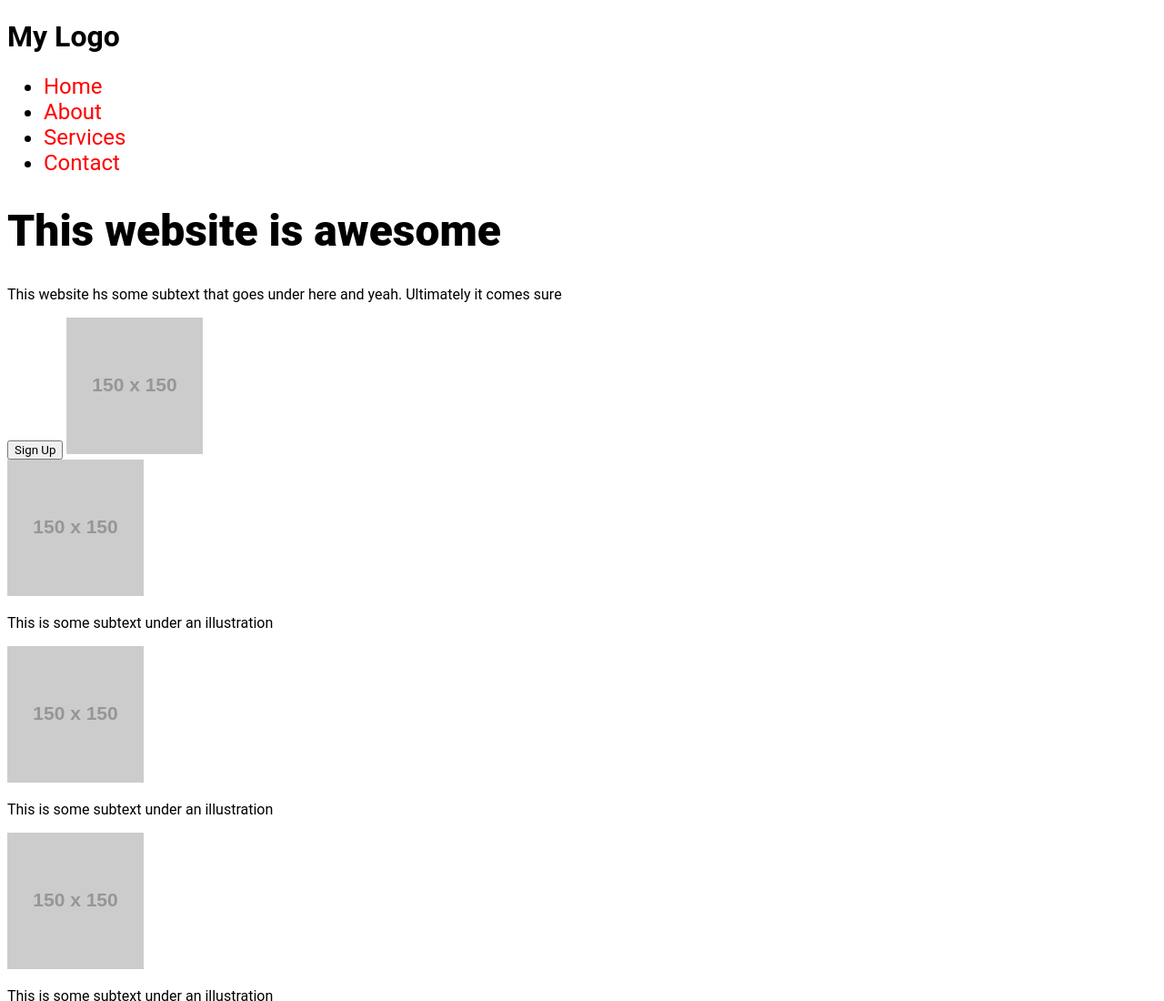
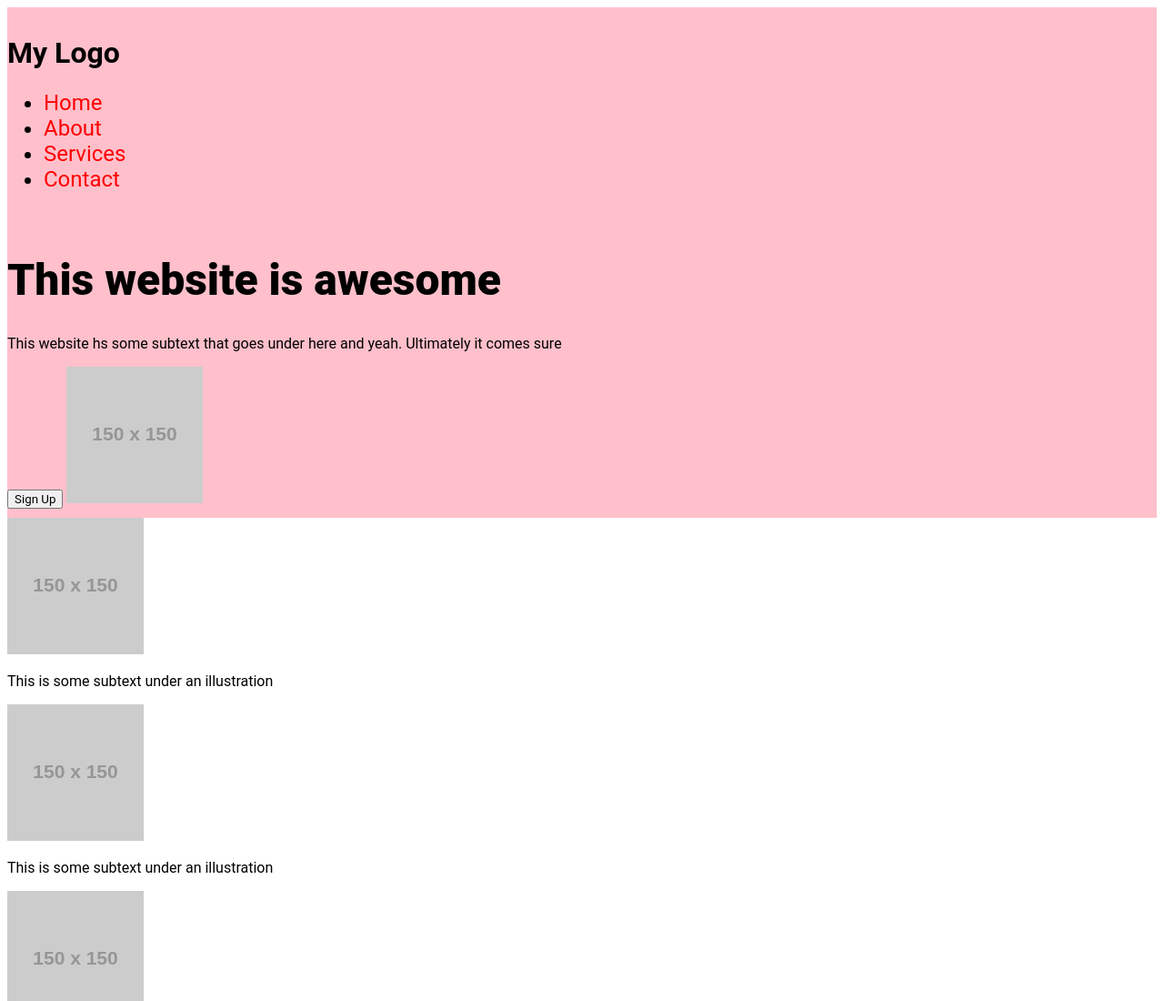
Before and after one commit to bomsolim/landing-page, a plain HTML site: page index.html in a window 1280 px wide. Shown: the top 1100 px of the page at 91% size. Drawn offline with Linux system fonts and the light colour scheme; placeholder pictures from the web are drawn by us.

Commit message:
added a few more styles

```diff
--- a/index.html
+++ b/index.html
@@ -9,7 +9,7 @@
     </head>
     <body>
         <header>
-            <div class="nav-bar container">
+            <div class="nav-bar-container">
                 <div class="logo">
                     <h1>My Logo</h1>
                 </div>
--- a/styles.css
+++ b/styles.css
@@ -19,3 +19,8 @@
     font-size: 48px;
     font-weight: 900;
 }
+
+header, .hero{
+    background-color: pink;
+    padding: 10px 0;
+}
```
